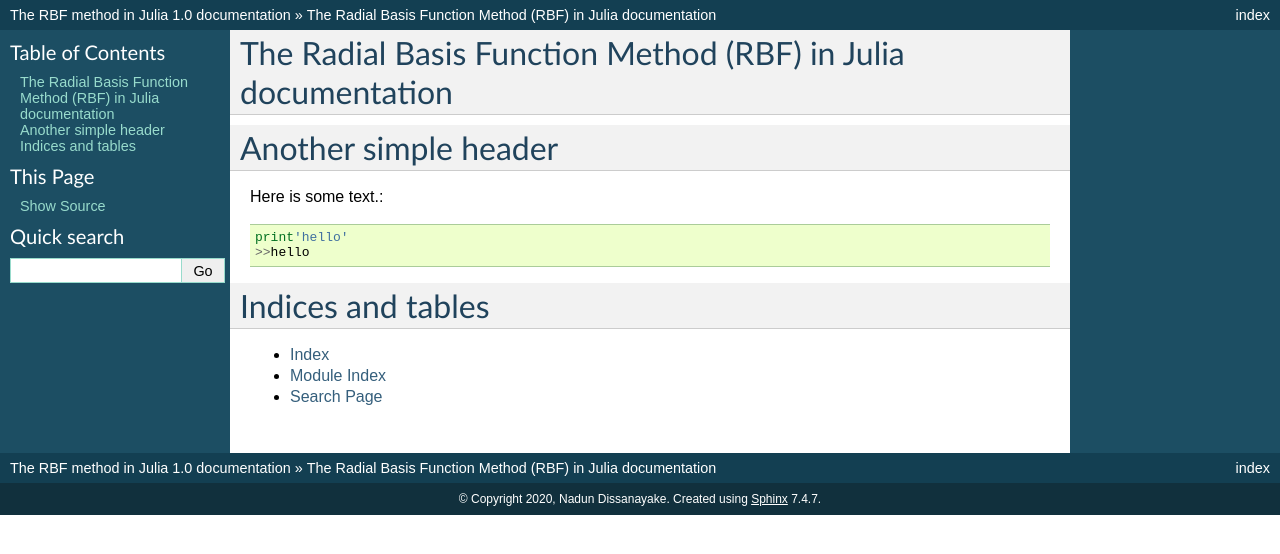
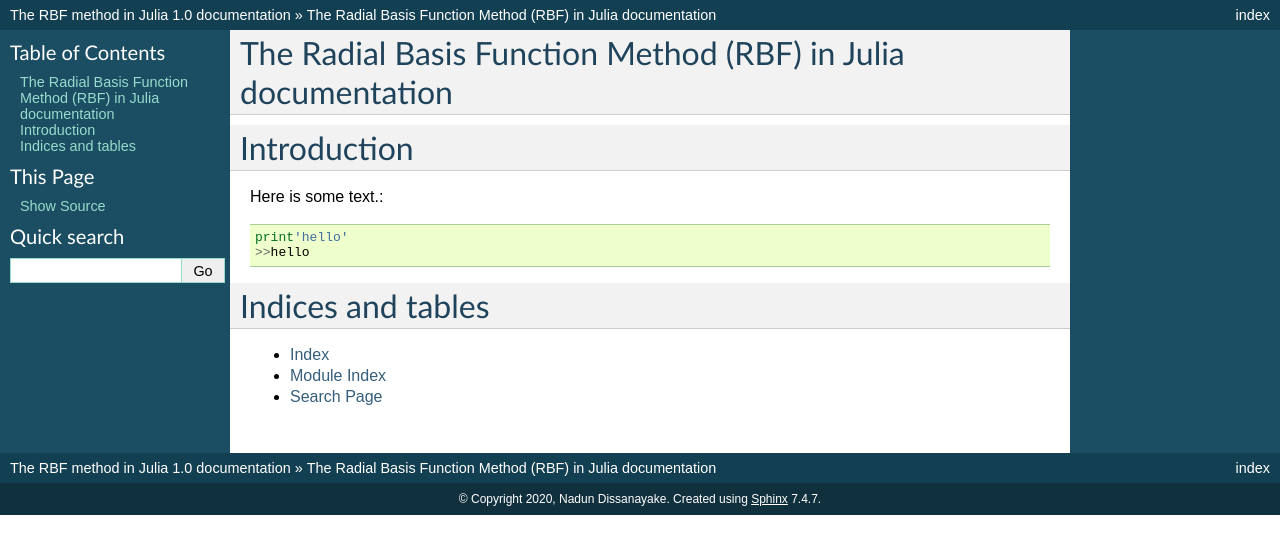
Before and after one commit to nldissan/RBF-Documentation---Julia, a Sphinx documentation site: the page built from docs/index.rst, in a window 1280 px wide. Shown: the top 554 px of the page. Built offline with Sphinx 7.4.7, drawn with Linux system fonts in a browser that asks for light colours; pages that are not in the unit, such as notebooks, are missing from menus.

Commit message:
Update index.rst

```diff
--- a/docs/index.rst
+++ b/docs/index.rst
@@ -6,7 +6,7 @@
 The Radial Basis Function Method (RBF) in Julia documentation
 ==================================================
 
-Another simple header
+Introduction
 =====================
 
 Here is some text.::
```
